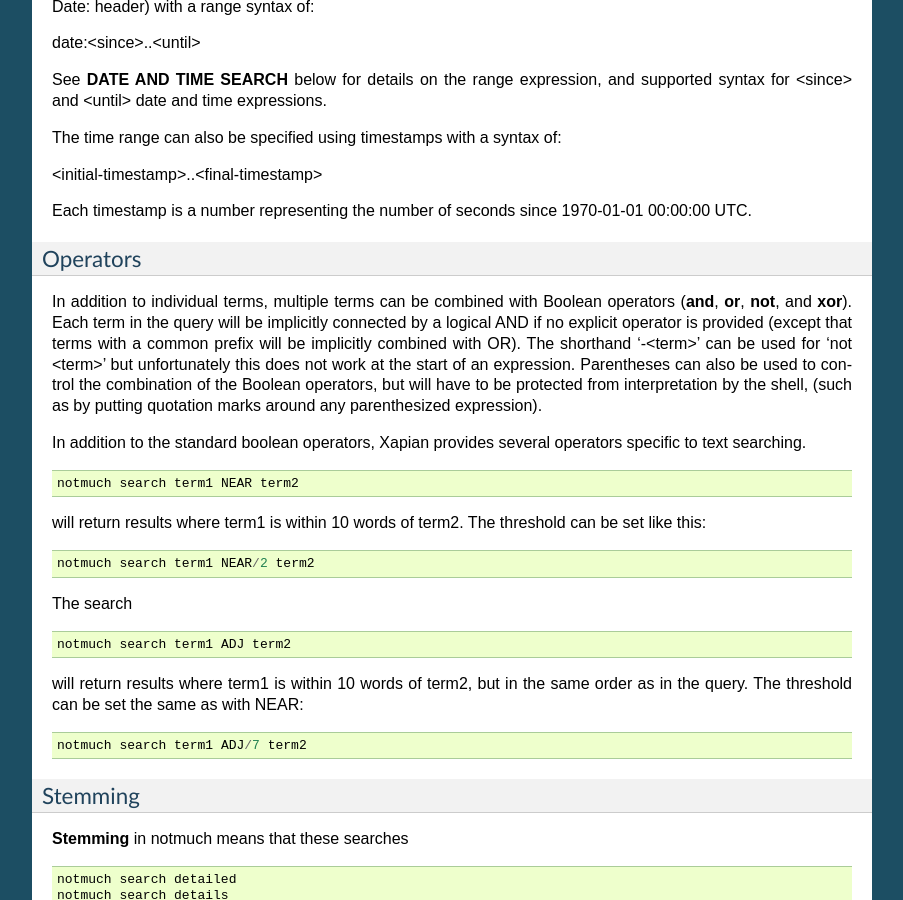
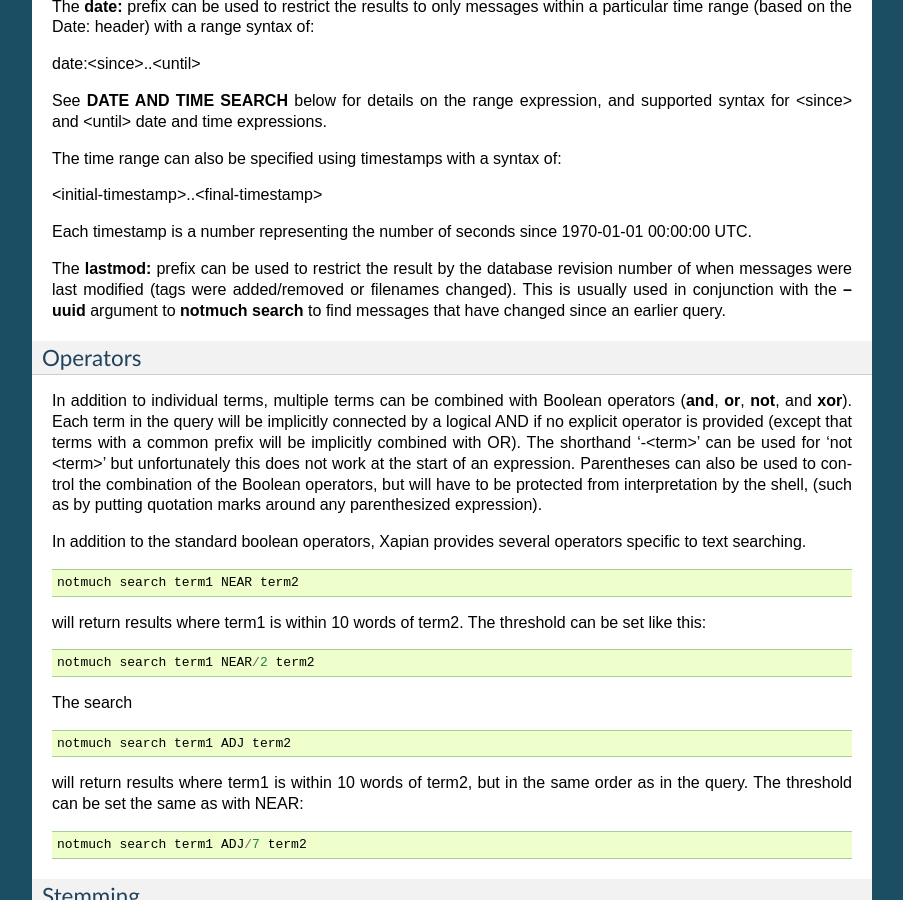
Before and after one commit to notmuch/notmuch, a Sphinx documentation site: the page built from doc/man7/notmuch-search-terms.rst, in a window 1280 px wide and 900 px high, scrolled down 1606 px. Shown: the whole window, without its empty margins (198-1101 px from the left). Built offline with Sphinx 7.4.7, drawn with Linux system fonts in a browser that asks for light colours; the version number is read from the project's files by our own code; some of the changed text lies outside the part shown.

Commit message:
lib: Add "lastmod:" queries for filtering by last modification
The implementation is essentially the same as the date range search
prior to Jani's fancy date parser.

```diff
--- a/doc/man7/notmuch-search-terms.rst
+++ b/doc/man7/notmuch-search-terms.rst
@@ -53,6 +53,8 @@
 -  path:<directory-path> or path:<directory-path>/**
 
 -  date:<since>..<until>
+
+-  lastmod:<since>..<until>
 
 The **from:** prefix is used to match the name or address of the sender
 of an email message.
@@ -123,6 +125,12 @@
 
 Each timestamp is a number representing the number of seconds since
 1970-01-01 00:00:00 UTC.
+
+The **lastmod:** prefix can be used to restrict the result by the
+database revision number of when messages were last modified (tags
+were added/removed or filenames changed).  This is usually used in
+conjunction with the **--uuid** argument to **notmuch search**
+to find messages that have changed since an earlier query.
 
 Operators
 ---------
```
Also changed, not shown: 3 other files.
